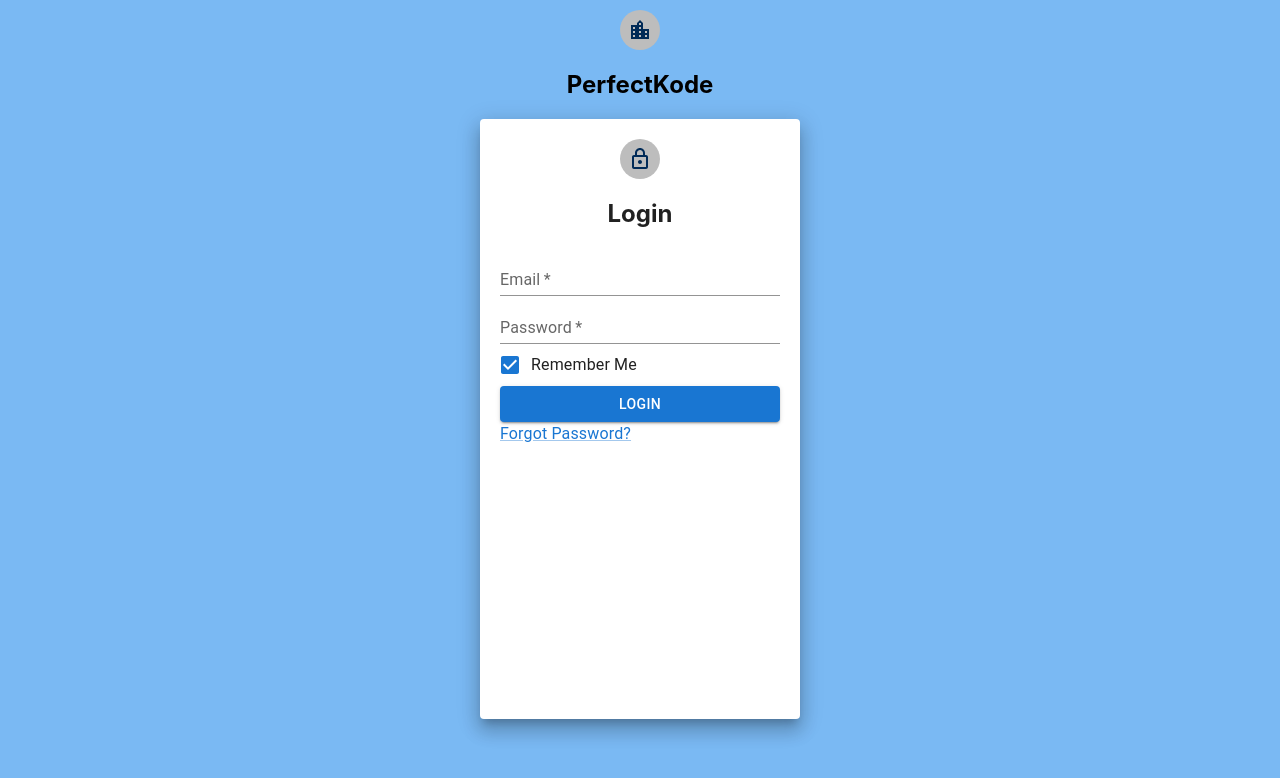
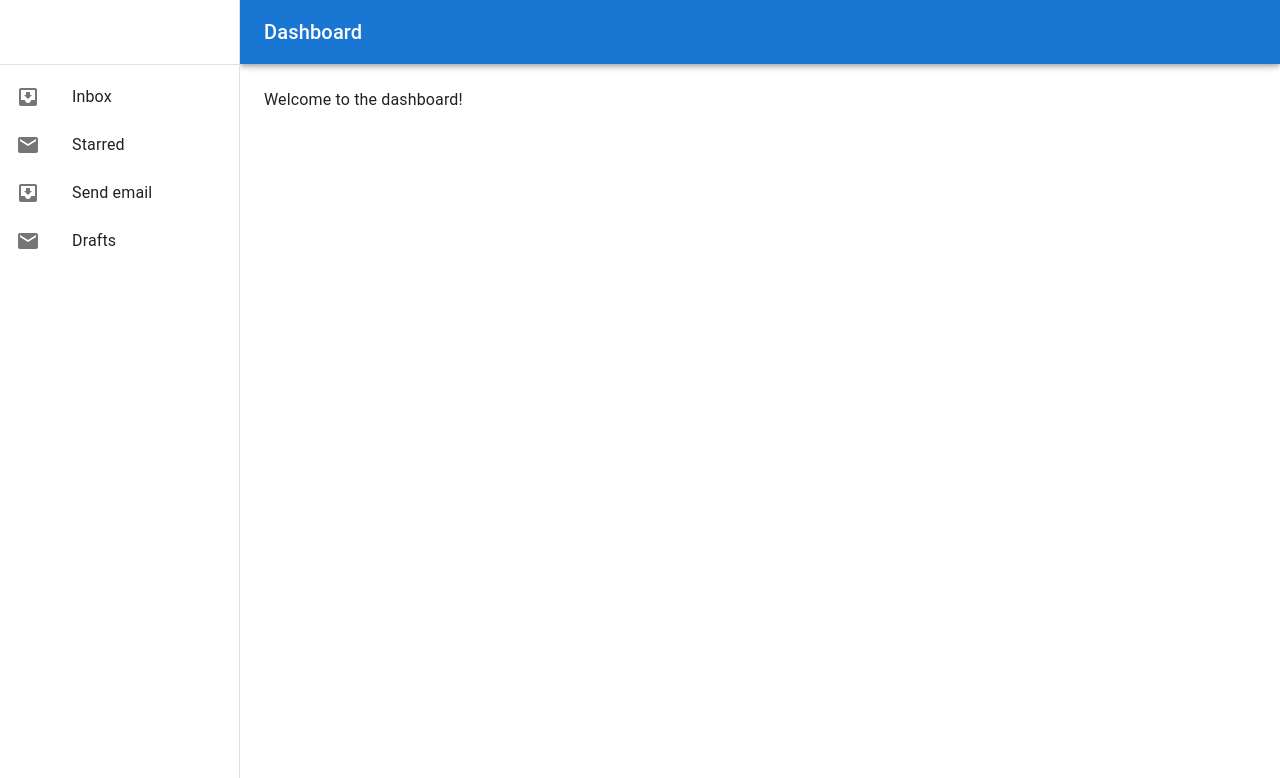
Before and after one commit to rohitsmart/react_candidatePKS, a React (Create React App) app: page /dashboard in a window 1280 px wide. Shown: the top 778 px of the page. Built offline with nearby package versions, Linux system fonts and the light colour scheme.

Commit message:
dashboard updated

```diff
--- a/package.json
+++ b/package.json
@@ -13,6 +13,7 @@
     "@testing-library/user-event": "^13.5.0",
     "react": "^18.2.0",
     "react-dom": "^18.2.0",
+    "react-router-dom": "^6.26.1",
     "react-scripts": "5.0.1",
     "web-vitals": "^2.1.4"
   },
--- a/src/App.js
+++ b/src/App.js
@@ -1,14 +1,19 @@
 import React from 'react';
 import './App.css';
+import { BrowserRouter as Router, Routes, Route } from 'react-router-dom';
+import Dashboard from './page/Dashboard';
 import Login from './components/login';
-
 
 function App() {
   return (
-    <div className="App">
-
-      <Login/>
-    </div>
+    <Router>
+      <div className="App">
+        <Routes>
+          <Route path="/" element={<Login />} />
+          <Route path="/dashboard" element={<Dashboard />} />
+        </Routes>
+      </div>
+    </Router>
   );
 }
 
--- a/src/components/login.js
+++ b/src/components/login.js
@@ -8,8 +8,14 @@ import Checkbox from '@mui/material/Checkbox';
 import LocationCityIcon from '@mui/icons-material/LocationCity';
 
 import './login.css';
+import { useNavigate } from 'react-router-dom/dist';
 
 const Login = () => {
+    const navigate = useNavigate();
+
+    const handleLogin = () => {
+        navigate('/dashboard');
+    }
     return (
         <Grid>
             <Grid align='center'>
@@ -30,7 +36,7 @@ const Login = () => {
                 <TextField id="standard-basic" label="Password" variant="standard" placeholder='Enter Your Password' type='password' fullWidth required />
                 <FormControlLabel control={<Checkbox defaultChecked />} label="Remember Me" />
 
-                <Button className="btnStyle" type='submit' color='primary' variant="contained" fullWidth>Login</Button>
+                <Button className="btnStyle" type='submit' color='primary' variant="contained" fullWidth onClick={handleLogin}>Login</Button>
                 <Typography>
                     <Link href="#">
                         Forgot Password?
--- /dev/null
+++ b/src/page/Dashboard.js
@@ -0,0 +1,88 @@
+import React from 'react';
+import { Box, CssBaseline, Drawer, AppBar, Toolbar, List, Typography, Divider, ListItem, ListItemIcon, ListItemText, IconButton } from '@mui/material';
+import InboxIcon from '@mui/icons-material/MoveToInbox';
+import MailIcon from '@mui/icons-material/Mail';
+import MenuIcon from '@mui/icons-material/Menu';
+import { useTheme } from '@mui/material/styles';
+import useMediaQuery from '@mui/material/useMediaQuery';
+
+const drawerWidth = 240;
+
+const Dashboard = (props) => {
+    const [mobileOpen, setMobileOpen] = React.useState(false);
+    const theme = useTheme();
+    const isMobile = useMediaQuery(theme.breakpoints.down('sm'));
+
+    const handleDrawerToggle = () => {
+        setMobileOpen(!mobileOpen);
+    };
+
+    const drawer = (
+        <div>
+            <Toolbar />
+            <Divider />
+            <List>
+                {['Inbox', 'Starred', 'Send email', 'Drafts'].map((text, index) => (
+                    <ListItem button key={text}>
+                        <ListItemIcon>
+                            {index % 2 === 0 ? <InboxIcon /> : <MailIcon />}
+                        </ListItemIcon>
+                        <ListItemText primary={text} />
+                    </ListItem>
+                ))}
+            </List>
+        </div>
+    );
+
+    return (
+        <Box sx={{ display: 'flex' }}>
+            <CssBaseline />
+            <AppBar position="fixed" sx={{ width: { sm: `calc(100% - ${drawerWidth}px)` }, ml: { sm: `${drawerWidth}px` } }}>
+                <Toolbar>
+                    {isMobile && (
+                        <IconButton color="inherit" aria-label="open drawer" edge="start" onClick={handleDrawerToggle} sx={{ mr: 2, display: { sm: 'none' } }}>
+                            <MenuIcon />
+                        </IconButton>
+                    )}
+                    <Typography variant="h6" noWrap component="div">
+                        Dashboard
+                    </Typography>
+                </Toolbar>
+            </AppBar>
+            <Box component="nav" sx={{ width: { sm: drawerWidth }, flexShrink: { sm: 0 } }}>
+                <Drawer
+                    variant={isMobile ? "temporary" : "permanent"}
+                    open={isMobile ? mobileOpen : undefined}
+                    onClose={handleDrawerToggle}
+                    ModalProps={{
+                        keepMounted: true,
+                    }}
+                    sx={{
+                        display: { xs: 'block', sm: 'none' },
+                        '& .MuiDrawer-paper': { boxSizing: 'border-box', width: drawerWidth },
+                    }}
+                >
+                    {drawer}
+                </Drawer>
+                <Drawer
+                    variant="permanent"
+                    sx={{
+                        display: { xs: 'none', sm: 'block' },
+                        '& .MuiDrawer-paper': { boxSizing: 'border-box', width: drawerWidth },
+                    }}
+                    open
+                >
+                    {drawer}
+                </Drawer>
+            </Box>
+            <Box component="main" sx={{ flexGrow: 1, p: 3 }}>
+                <Toolbar />
+                <Typography paragraph>
+                    Welcome to the dashboard!
+                </Typography>
+            </Box>
+        </Box>
+    );
+}
+
+export default Dashboard;
```
Also changed, not shown: 1 other file (tests, documents, lock files or other folders).
